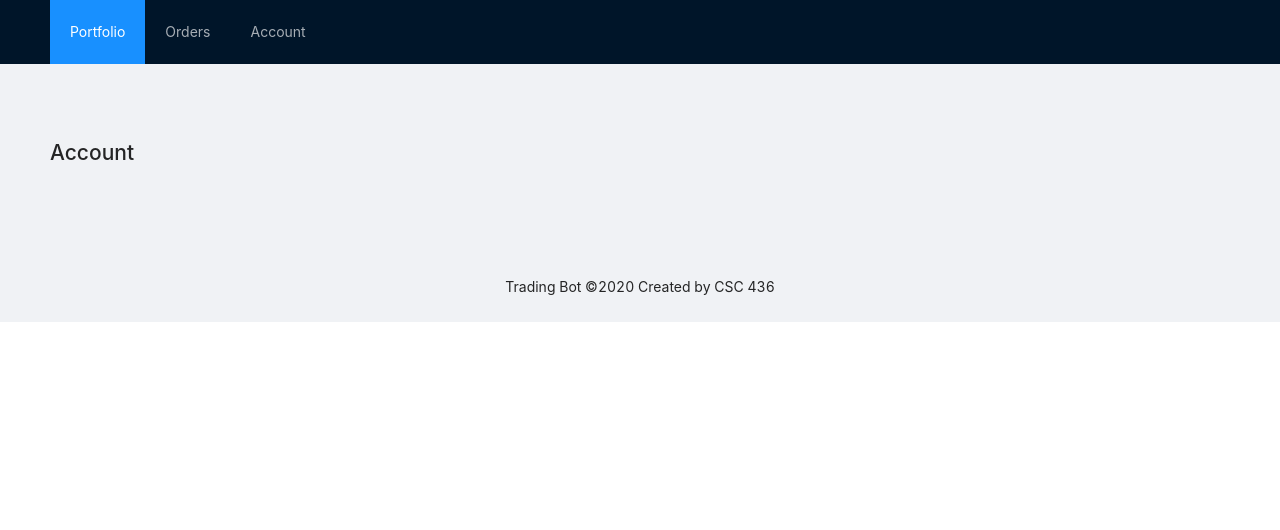
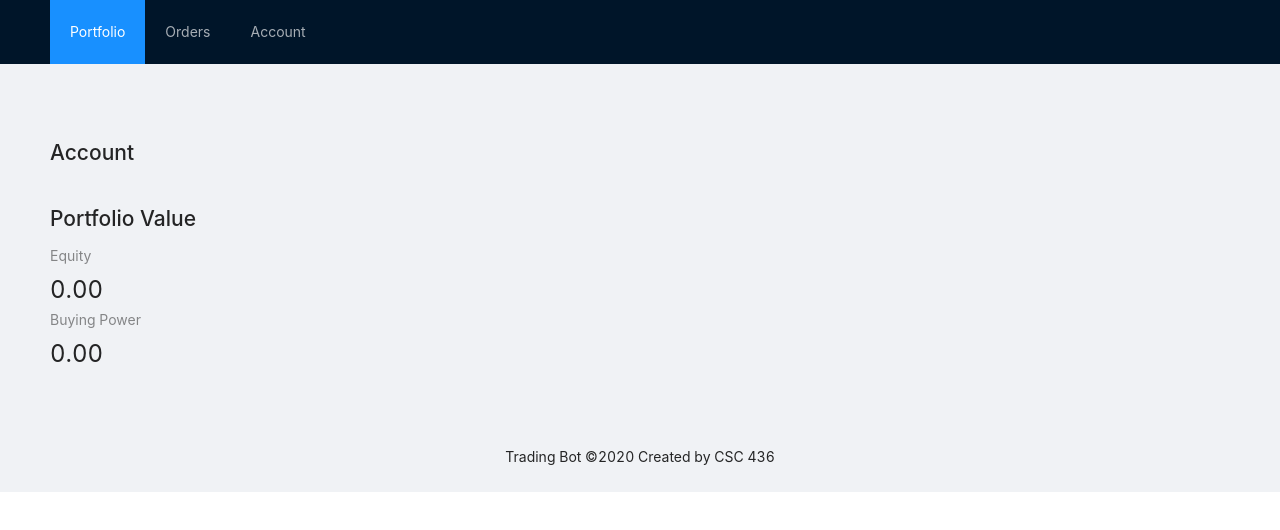
Before and after one commit to ChantzB/Django-Tradebot, a React (Create React App) app in the folder frontend/gui/: page /about in a window 1280 px wide. Shown: the top 530 px of the page. Built offline with nearby package versions, Linux system fonts and the light colour scheme; no server answers.

Commit message:
Account view

```diff
--- a/frontend/gui/src/App.js
+++ b/frontend/gui/src/App.js
@@ -64,7 +64,7 @@ class App extends Component{
                   <CustomLayout>
                     <h1>Account </h1>
                     <br/>
-
+                    <AccountList/>
                   </CustomLayout>
                 );
               }
--- a/frontend/gui/src/containers/AccountView.js
+++ b/frontend/gui/src/containers/AccountView.js
@@ -1,5 +1,4 @@
 import React from 'react';
-// import Account from '../components/Account';
 import axios from 'axios';
 import { Statistic, Row, Col} from 'antd';
 
```
